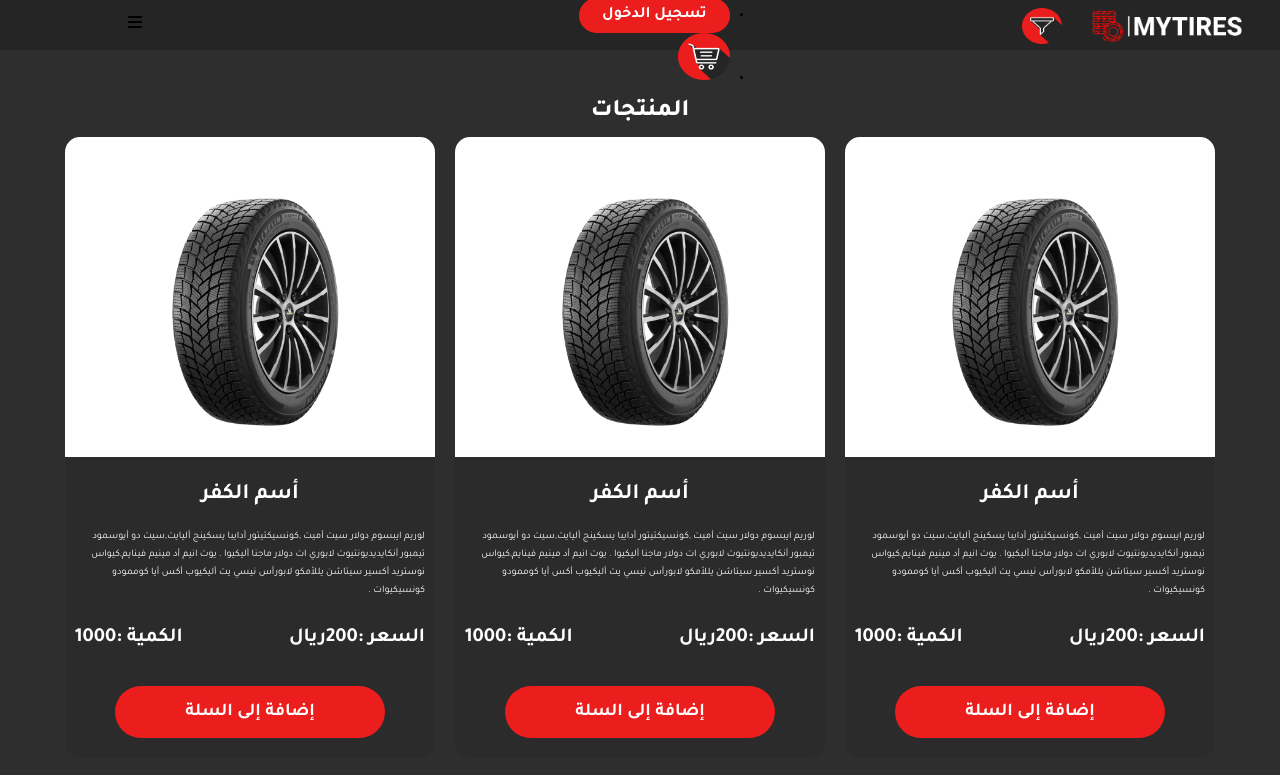
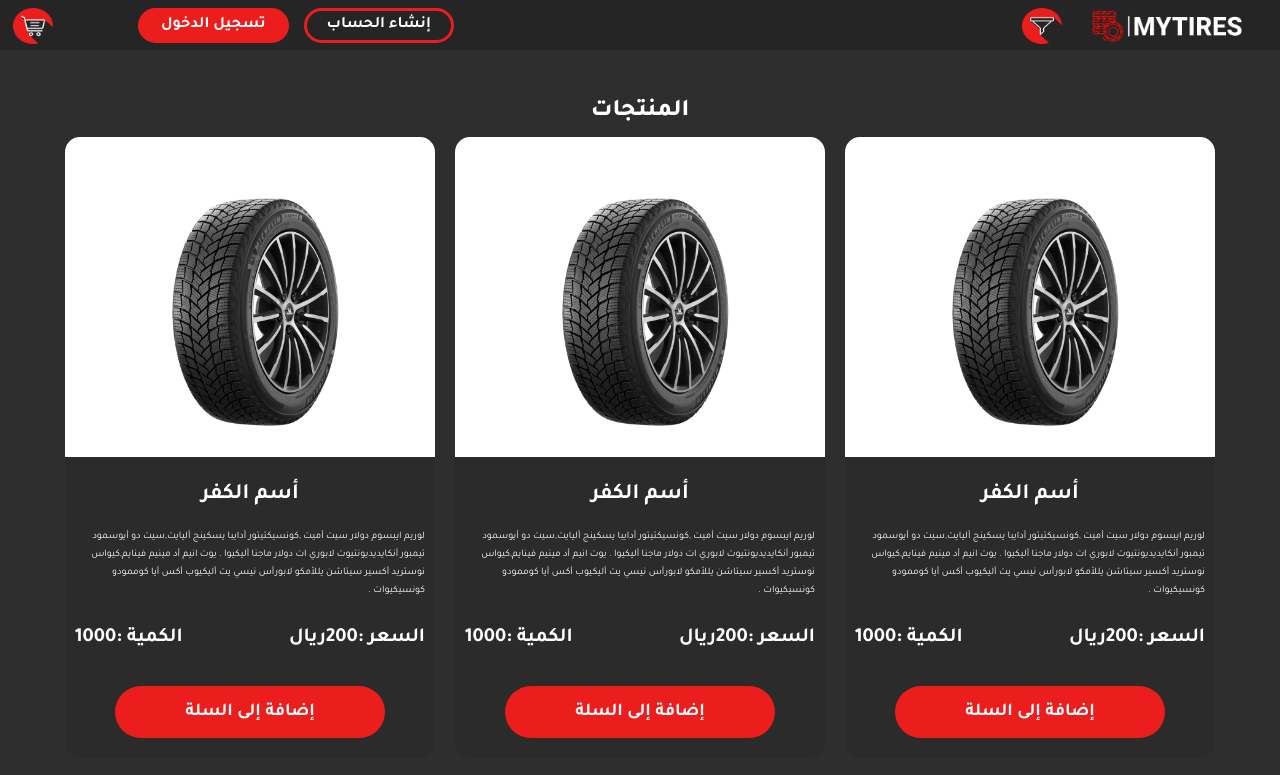
Before and after one commit to faisaldeveloped/allPages_myTires, a plain HTML site: page index.html in a window 1280 px wide. Shown: the top 775 px of the page. Drawn offline with nearby package versions, Linux system fonts and the light colour scheme.

Commit message:
Update style.css

```diff
--- a/css/style.css
+++ b/css/style.css
@@ -46,6 +46,13 @@ body
 /* تصميم رأس الصفحة */
 header
 {
+    /* position: absolute;
+    top: 0;
+    right: 0;
+    padding: 0 100px;
+    background: rgba(37, 37, 37, 1);
+    width: 100%; */
+
     display: flex;
     height: 50px;
     justify-content: space-between;
@@ -73,16 +80,29 @@ header
     right: 17%;
 }
 
-.buttons
+header nav
+{
+    float: left;
+}
+
+header nav ul
 {
     display: flex;
-    justify-content: center;
-    align-items: center;
+
 }
 
-.login, .signUp
+header nav ul li
 {
-    margin-top: 0;
+    list-style: none;
+}
+
+header nav ul li a
+{
+    height: 50px;
+    line-height: 50px;
+    /* padding: 0 20px; */
+    color: #fff;
+    display: block;
 }
 
 .login
@@ -111,12 +131,23 @@ header
     transition: all 0.3s ease 0s;
 }
 
-.sala img
+.sala
 {
     width: 40px;
     position: absolute;
     top: 8px;
     left: 1%;
+}
+
+.menu_toggle
+{
+    color: #fff;
+    float: left;
+    line-height: 50px;
+    font-size: 24px;
+    margin-top:10px;
+    cursor: pointer;
+    display: none;
 }
 
 /* تصميم القائمة المنسدلة */
@@ -125,7 +156,6 @@ header
 .select_box2,
 .select_box3
 {
-    display: flex;
     width: 286px;
     flex-direction: column;
     color: #fff;
@@ -133,6 +163,7 @@ header
     opacity: 0;
     transition: all 0.4s;
     order: 1;
+    display: none;
 }
 
 .select_box.active,
```
